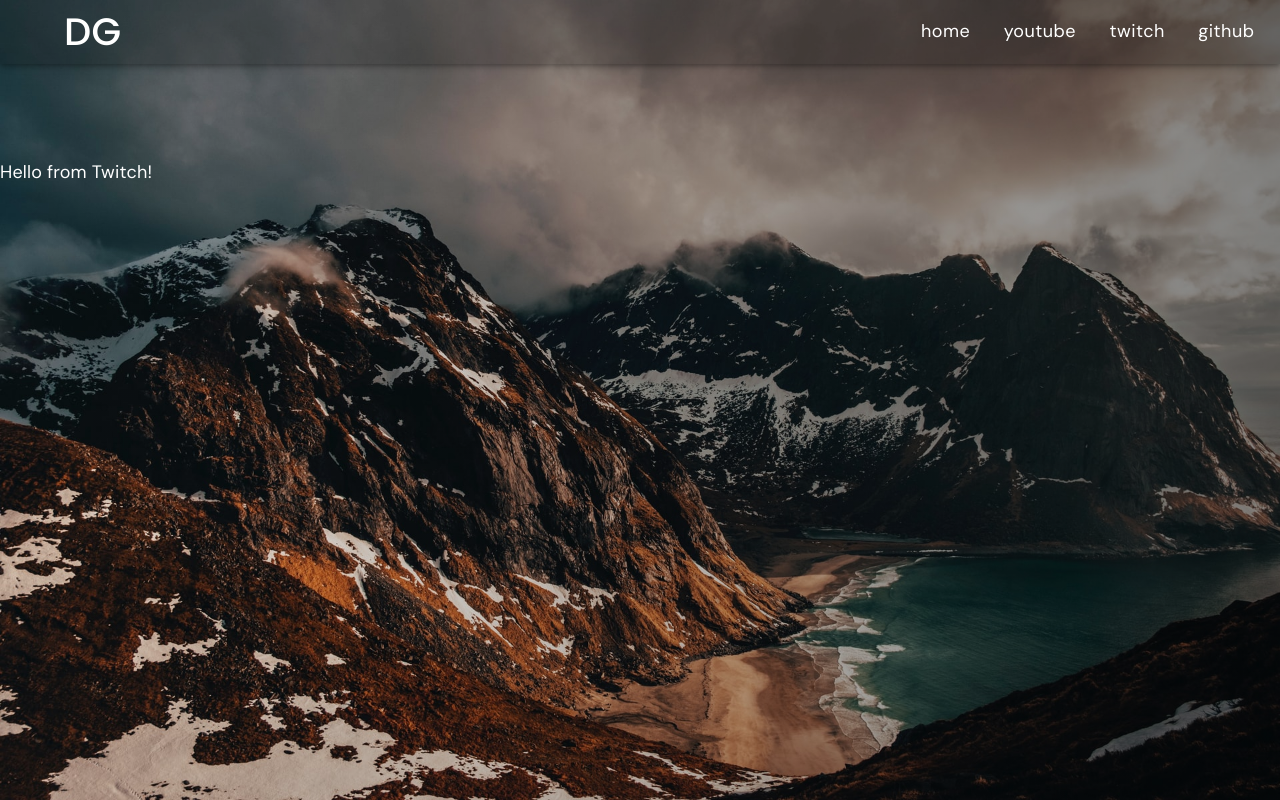
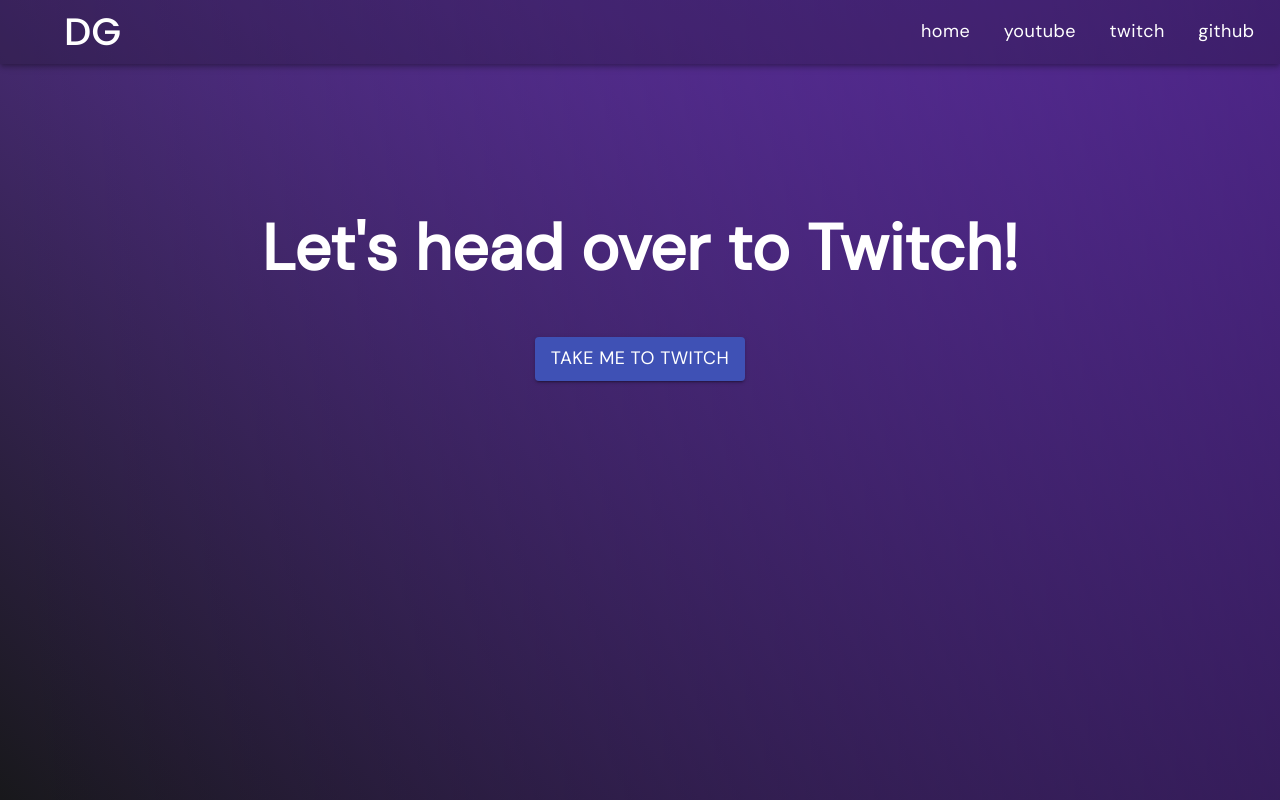
Before and after one commit to w3dg/dev-website, a React (Create React App) app: page /twitch in a window 1280 px wide. Built offline with nearby package versions, Linux system fonts and the light colour scheme.

Commit message:
Tweak colors and work on pages

```diff
--- a/src/App.css
+++ b/src/App.css
@@ -60,16 +60,16 @@ h2 {
   background-position: bottom;
 }
 #home {
-  background-image: url("./home-bg.jpg");
+  background: repeating-linear-gradient(45deg, #18181b, #5c97f5);
 }
 #twi {
-  background-image: url("./home-bg.jpg");
+  background: repeating-linear-gradient(45deg, #18181b, #9147ff);
 }
 #yt {
-  background-image: url("./home-bg.jpg");
+  background: repeating-linear-gradient(45deg, #202020, #ff0000);
 }
 #gh {
-  background-image: url("./home-bg.jpg");
+  background: repeating-linear-gradient(45deg, #202020, #332f2f);
 }
 html,
 body {
--- a/src/components/Twitch.jsx
+++ b/src/components/Twitch.jsx
@@ -1,5 +1,5 @@
 import React from "react";
-import { Container } from "@material-ui/core";
+import { Container, Button } from "@material-ui/core";
 import Navbar from "./Navbar";
 
 function Twitch() {
@@ -7,7 +7,18 @@ function Twitch() {
     <>
       <Navbar />
       <Container fixed id="twi">
-        <main id="main">Hello from Twitch!</main>
+        <main id="main">
+          <div id="home-main">
+            <h1>Let's head over to Twitch!</h1>
+            <Button
+              variant="contained"
+              color="primary"
+              href="https://www.twitch.tv/debopamgupta"
+            >
+              Take me to Twitch
+            </Button>
+          </div>
+        </main>
       </Container>
     </>
   );
--- a/src/components/Youtube.jsx
+++ b/src/components/Youtube.jsx
@@ -1,5 +1,5 @@
 import React from "react";
-import { Container } from "@material-ui/core";
+import { Container, Button } from "@material-ui/core";
 import Navbar from "./Navbar";
 
 function Youtube() {
@@ -7,7 +7,18 @@ function Youtube() {
     <>
       <Navbar />
       <Container fixed id="yt">
-        <main id="main">Hello from Youtube!</main>
+        <main id="main">
+          <div id="home-main">
+            <h1>Check me out over on Youtube!</h1>
+            <Button
+              variant="contained"
+              color="secondary"
+              href="https://www.youtube.com/channel/UCrXTbv7MSiHSt1b8eWjaxAA"
+            >
+              Take me to Youtube
+            </Button>
+          </div>
+        </main>
       </Container>
     </>
   );
```
